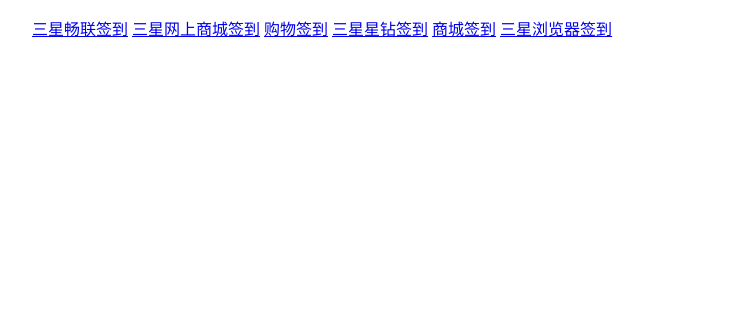
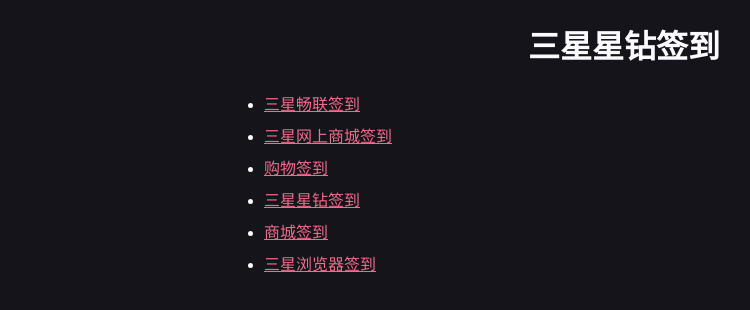
Before and after one commit to cheng-pj/samsung, a plain HTML site: page direct-links.html in a window 1280 px wide. Shown: the whole page, without its empty margins (16-766 px from the left). Drawn offline with Linux system fonts and the light colour scheme.

Commit message:
add(styles.css): for direct-links.html fix(direct-links.html): fix some html errors

```diff
--- a/direct-links.html
+++ b/direct-links.html
@@ -1,21 +1,34 @@
 <!DOCTYPE html>
+<html lang="zh-CN">
 
 <head>
+  <title>三星星钻签到</title>
   <meta charset="UTF-8">
+  <link rel="stylesheet" href="styles.css">
 </head>
 
 <body>
+  <main id="page-content">
+    <h1>三星星钻签到</h1>
     <ul>
-    <a
+      <li><a target="_blank"
           href="https://s3.cn-north-1.amazonaws.com.cn/seb.samsungassistant.com/deeplink/d.html?sadeeplink=sassistant:///#Intent;action=android.intent.action.VIEW;component=com.samsung.android.app.sreminder/.phone.lifeservice.LifeServiceActivity;S.uri=https%3A%2F%2Fsrewards.samsung.com.cn%2Fpublic%2Frewardsactivitiesprd%2Ftemplate_sign_activity%2Ffrprd%2Findex.html%3Fid%3D6;S.id=seb;S.extra_title_string=%E6%98%9F%E9%92%BB%E5%8A%A9%E6%89%8B;S.cpname=;S.minVersion=0;S.sebServiceId=;S.cleanTop=false;end">三星畅联签到</a>
-    <a
+      </li>
+      <li><a target="_blank"
           href="https://s3.cn-north-1.amazonaws.com.cn/seb.samsungassistant.com/deeplink/d.html?sadeeplink=sassistant:///#Intent;action=android.intent.action.VIEW;component=com.samsung.android.app.sreminder/.phone.lifeservice.LifeServiceActivity;S.uri=https%3A%2F%2Fsrewards.samsung.com.cn%2Fpublic%2Frewardsactivitiesprd%2Ftemplate_sign_activity%2Ffrprd%2Findex.html%3Fid%3D10;S.id=seb;S.extra_title_string=%E6%98%9F%E9%92%BB%E5%8A%A9%E6%89%8B;S.cpname=;S.minVersion=0;S.sebServiceId=;S.cleanTop=false;end">三星网上商城签到</a>
-    <a
+      </li>
+      <li><a target="_blank"
           href="https://s3.cn-north-1.amazonaws.com.cn/seb.samsungassistant.com/deeplink/d.html?sadeeplink=sassistant:///#Intent;action=android.intent.action.VIEW;component=com.samsung.android.app.sreminder/.phone.lifeservice.LifeServiceActivity;S.uri=https%3A%2F%2Fsrewards.samsung.com.cn%2Fpublic%2Frewardsactivitiesprd%2Ftemplate_sign_activity%2Ffrprd%2Findex.html%3Fid%3D15;S.id=seb;S.extra_title_string=%E6%98%9F%E9%92%BB%E5%8A%A9%E6%89%8B;S.cpname=;S.minVersion=0;S.sebServiceId=;S.cleanTop=false;end">购物签到</a>
-    <a
+      </li>
+      <li><a target="_blank"
           href="https://s3.cn-north-1.amazonaws.com.cn/seb.samsungassistant.com/deeplink/d.html?sadeeplink=sassistant:///#Intent;action=android.intent.action.VIEW;component=com.samsung.android.app.sreminder/.phone.lifeservice.LifeServiceActivity;S.uri=https%3A%2F%2Fsrewards.samsung.com.cn%2Fpublic%2Frewardsactivitiesprd%2Ftemplate_sign_activity%2Ffrprd%2Findex.html%3Fid%3D20;S.id=seb;S.extra_title_string=%E6%98%9F%E9%92%BB%E5%8A%A9%E6%89%8B;S.cpname=;S.minVersion=0;S.sebServiceId=;S.cleanTop=false;end">三星星钻签到</a>
-    <a
+      </li>
+      <li><a target="_blank"
           href="https://s3.cn-north-1.amazonaws.com.cn/seb.samsungassistant.com/deeplink/d.html?sadeeplink=sassistant:///#Intent;action=android.intent.action.VIEW;component=com.samsung.android.app.sreminder/.phone.lifeservice.LifeServiceActivity;S.uri=https%3A%2F%2Fsrewards.samsung.com.cn%2Fpublic%2Frewardsactivitiesprd%2Ftemplate_sign_activity%2Ffrprd%2Findex.html%3Fid%3D19;S.id=seb;S.extra_title_string=%E6%98%9F%E9%92%BB%E5%8A%A9%E6%89%8B;S.cpname=;S.minVersion=0;S.sebServiceId=;S.cleanTop=false;end">商城签到</a>
-    <a href="https://usercenter.internet.apps.samsung.com/#/user">三星浏览器签到</a>
+      </li>
+      <li><a target="_blank" href="https://usercenter.internet.apps.samsung.com/#/user">三星浏览器签到</a>
     </ul>
+  </main>
 </body>
+
+</html>
--- /dev/null
+++ b/styles.css
@@ -0,0 +1,31 @@
+body {
+  background-color: rgb(21, 20, 26);
+}
+
+#page-content {
+  margin-left: auto;
+  margin-right: auto;
+  width: 800px;
+}
+
+h1 {
+  color: rgb(251, 251, 254);
+  text-align: center;
+}
+
+ul {
+  color: rgb(251, 251, 254);
+}
+
+a {
+  color: #f16b8c;
+  line-height: 32px;
+}
+
+a:hover {
+  text-decoration: none;
+}
+
+a:visited {
+  color: rgb(163, 198, 249);
+}
```
Lines whose indentation alone changed are shown as unchanged.
